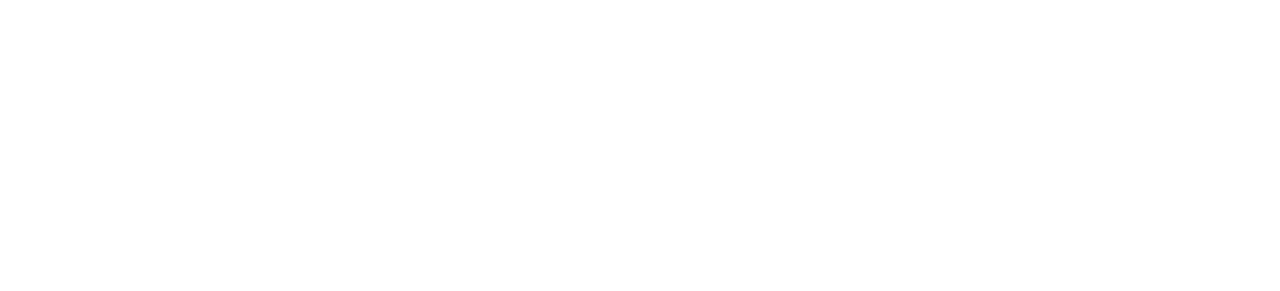
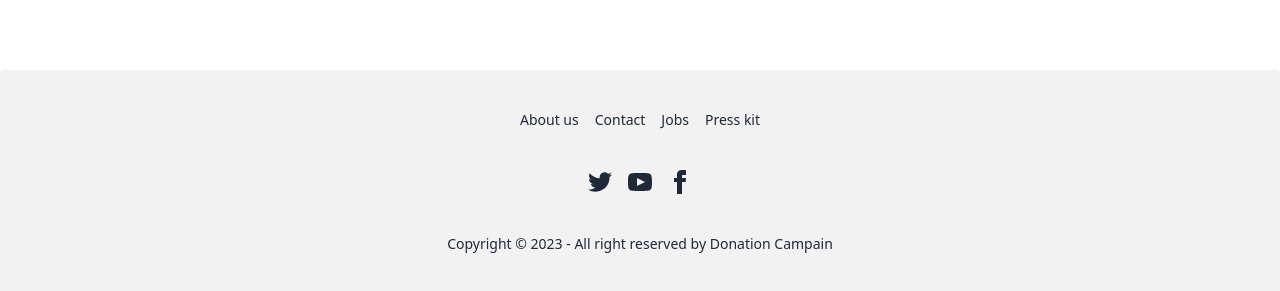
Before and after one commit to henryjobel/donation-campain-react-project, a React (Vite) app: page / in a window 1280 px wide. Shown: the part 2708-2999 px from the top of the page. Before the commit the page ends 2778 px from the top, so only its background shows below. Built offline with nearby package versions, Linux system fonts and the light colour scheme.

Commit message:
footer created done

```diff
--- a/src/Components/Footer/Footer.jsx
+++ b/src/Components/Footer/Footer.jsx
@@ -1,24 +1,28 @@
 
 
 const Footer = () => {
-    return (
-        <footer class="footer footer-center p-10 bg-primary text-primary-content">
-  <aside>
-    <svg width="50" height="50" viewBox="0 0 24 24" xmlns="http://www.w3.org/2000/svg" fill-rule="evenodd" clip-rule="evenodd" class="inline-block fill-current"><path d="M22.672 15.226l-2.432.811.841 2.515c.33 1.019-.209 2.127-1.23 2.456-1.15.325-2.148-.321-2.463-1.226l-.84-2.518-5.013 1.677.84 2.517c.391 1.203-.434 2.542-1.831 2.542-.88 0-1.601-.564-1.86-1.314l-.842-2.516-2.431.809c-1.135.328-2.145-.317-2.463-1.229-.329-1.018.211-2.127 1.231-2.456l2.432-.809-1.621-4.823-2.432.808c-1.355.384-2.558-.59-2.558-1.839 0-.817.509-1.582 1.327-1.846l2.433-.809-.842-2.515c-.33-1.02.211-2.129 1.232-2.458 1.02-.329 2.13.209 2.461 1.229l.842 2.515 5.011-1.677-.839-2.517c-.403-1.238.484-2.553 1.843-2.553.819 0 1.585.509 1.85 1.326l.841 2.517 2.431-.81c1.02-.33 2.131.211 2.461 1.229.332 1.018-.21 2.126-1.23 2.456l-2.433.809 1.622 4.823 2.433-.809c1.242-.401 2.557.484 2.557 1.838 0 .819-.51 1.583-1.328 1.847m-8.992-6.428l-5.01 1.675 1.619 4.828 5.011-1.674-1.62-4.829z"></path></svg>
-    <p class="font-bold">
-      ACME Industries Ltd. <br/>Providing reliable tech since 1992
-    </p>
-    <p>Copyright © 2023 - All right reserved</p>
-  </aside>
-  <nav>
-    <div class="grid grid-flow-col gap-4">
-      <a><svg xmlns="http://www.w3.org/2000/svg" width="24" height="24" viewBox="0 0 24 24" class="fill-current"><path d="M24 4.557c-.883.392-1.832.656-2.828.775 1.017-.609 1.798-1.574 2.165-2.724-.951.564-2.005.974-3.127 1.195-.897-.957-2.178-1.555-3.594-1.555-3.179 0-5.515 2.966-4.797 6.045-4.091-.205-7.719-2.165-10.148-5.144-1.29 2.213-.669 5.108 1.523 6.574-.806-.026-1.566-.247-2.229-.616-.054 2.281 1.581 4.415 3.949 4.89-.693.188-1.452.232-2.224.084.626 1.956 2.444 3.379 4.6 3.419-2.07 1.623-4.678 2.348-7.29 2.04 2.179 1.397 4.768 2.212 7.548 2.212 9.142 0 14.307-7.721 13.995-14.646.962-.695 1.797-1.562 2.457-2.549z"></path></svg></a>
-      <a><svg xmlns="http://www.w3.org/2000/svg" width="24" height="24" viewBox="0 0 24 24" class="fill-current"><path d="M19.615 3.184c-3.604-.246-11.631-.245-15.23 0-3.897.266-4.356 2.62-4.385 8.816.029 6.185.484 8.549 4.385 8.816 3.6.245 11.626.246 15.23 0 3.897-.266 4.356-2.62 4.385-8.816-.029-6.185-.484-8.549-4.385-8.816zm-10.615 12.816v-8l8 3.993-8 4.007z"></path></svg></a>
-      <a><svg xmlns="http://www.w3.org/2000/svg" width="24" height="24" viewBox="0 0 24 24" class="fill-current"><path d="M9 8h-3v4h3v12h5v-12h3.642l.358-4h-4v-1.667c0-.955.192-1.333 1.115-1.333h2.885v-5h-3.808c-3.596 0-5.192 1.583-5.192 4.615v3.385z"></path></svg></a>
+  return (
+    <div>
+      <footer className="footer footer-center p-10 bg-base-200 text-base-content rounded">
+        <nav className="grid grid-flow-col gap-4">
+          <a className="link link-hover">About us</a>
+          <a className="link link-hover">Contact</a>
+          <a className="link link-hover">Jobs</a>
+          <a className="link link-hover">Press kit</a>
+        </nav>
+        <nav>
+          <div className="grid grid-flow-col gap-4">
+            <a><svg xmlns="http://www.w3.org/2000/svg" width="24" height="24" viewBox="0 0 24 24" className="fill-current"><path d="M24 4.557c-.883.392-1.832.656-2.828.775 1.017-.609 1.798-1.574 2.165-2.724-.951.564-2.005.974-3.127 1.195-.897-.957-2.178-1.555-3.594-1.555-3.179 0-5.515 2.966-4.797 6.045-4.091-.205-7.719-2.165-10.148-5.144-1.29 2.213-.669 5.108 1.523 6.574-.806-.026-1.566-.247-2.229-.616-.054 2.281 1.581 4.415 3.949 4.89-.693.188-1.452.232-2.224.084.626 1.956 2.444 3.379 4.6 3.419-2.07 1.623-4.678 2.348-7.29 2.04 2.179 1.397 4.768 2.212 7.548 2.212 9.142 0 14.307-7.721 13.995-14.646.962-.695 1.797-1.562 2.457-2.549z"></path></svg></a>
+            <a><svg xmlns="http://www.w3.org/2000/svg" width="24" height="24" viewBox="0 0 24 24" className="fill-current"><path d="M19.615 3.184c-3.604-.246-11.631-.245-15.23 0-3.897.266-4.356 2.62-4.385 8.816.029 6.185.484 8.549 4.385 8.816 3.6.245 11.626.246 15.23 0 3.897-.266 4.356-2.62 4.385-8.816-.029-6.185-.484-8.549-4.385-8.816zm-10.615 12.816v-8l8 3.993-8 4.007z"></path></svg></a>
+            <a><svg xmlns="http://www.w3.org/2000/svg" width="24" height="24" viewBox="0 0 24 24" className="fill-current"><path d="M9 8h-3v4h3v12h5v-12h3.642l.358-4h-4v-1.667c0-.955.192-1.333 1.115-1.333h2.885v-5h-3.808c-3.596 0-5.192 1.583-5.192 4.615v3.385z"></path></svg></a>
+          </div>
+        </nav>
+        <aside>
+          <p>Copyright © 2023 - All right reserved by Donation Campain</p>
+        </aside>
+      </footer>
     </div>
-  </nav>
-</footer>
-    );
+  );
 };
 
 export default Footer;
--- a/src/Root/Root.jsx
+++ b/src/Root/Root.jsx
@@ -2,6 +2,7 @@
 
 import { Outlet } from 'react-router-dom';
 import Header from '../Components/Header/Header';
+import Footer from '../Components/Footer/Footer';
 
 
 
@@ -10,6 +11,7 @@
         <div>
             <Header></Header>
             <Outlet></Outlet>
+            <Footer></Footer>
         </div>
     );
 };
```
